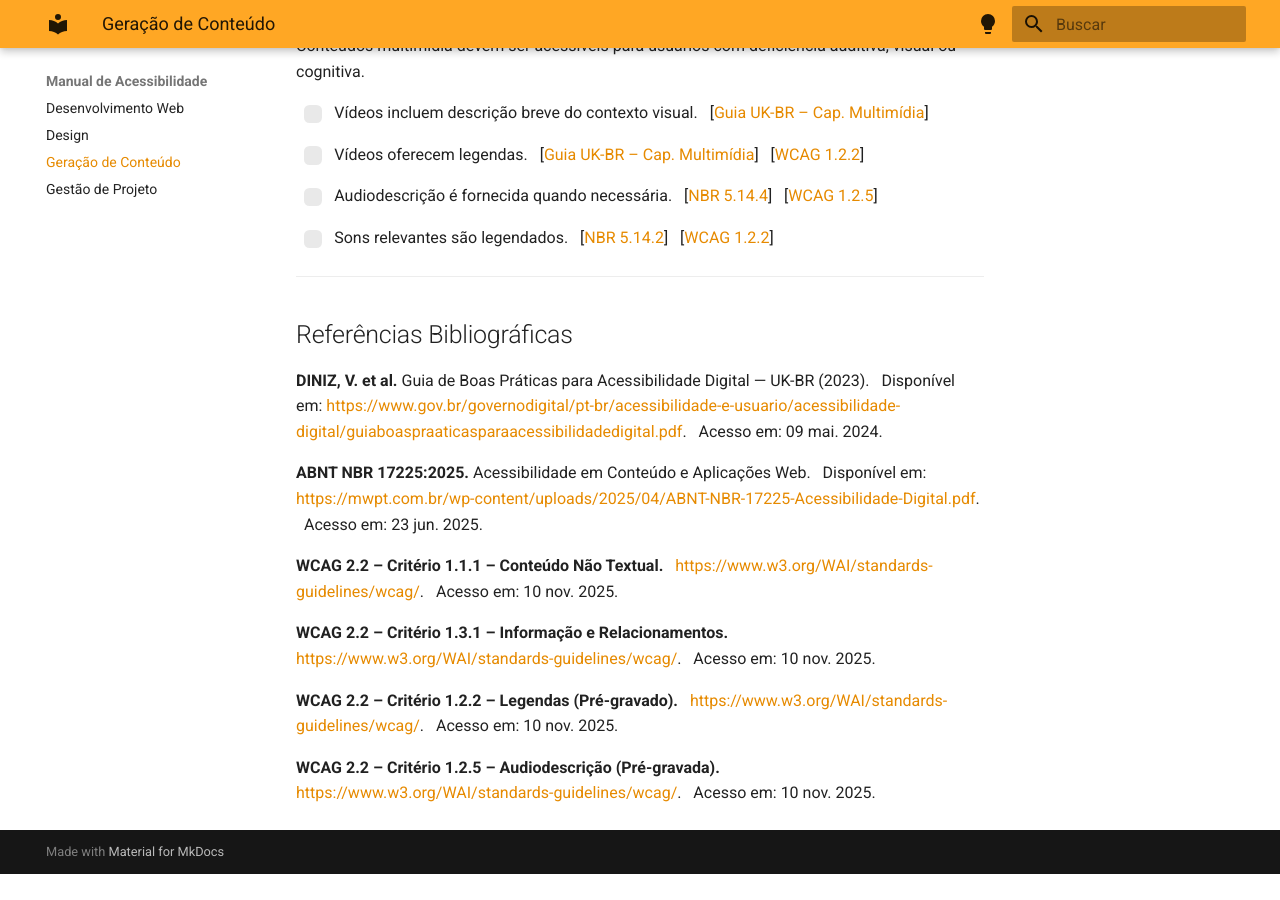
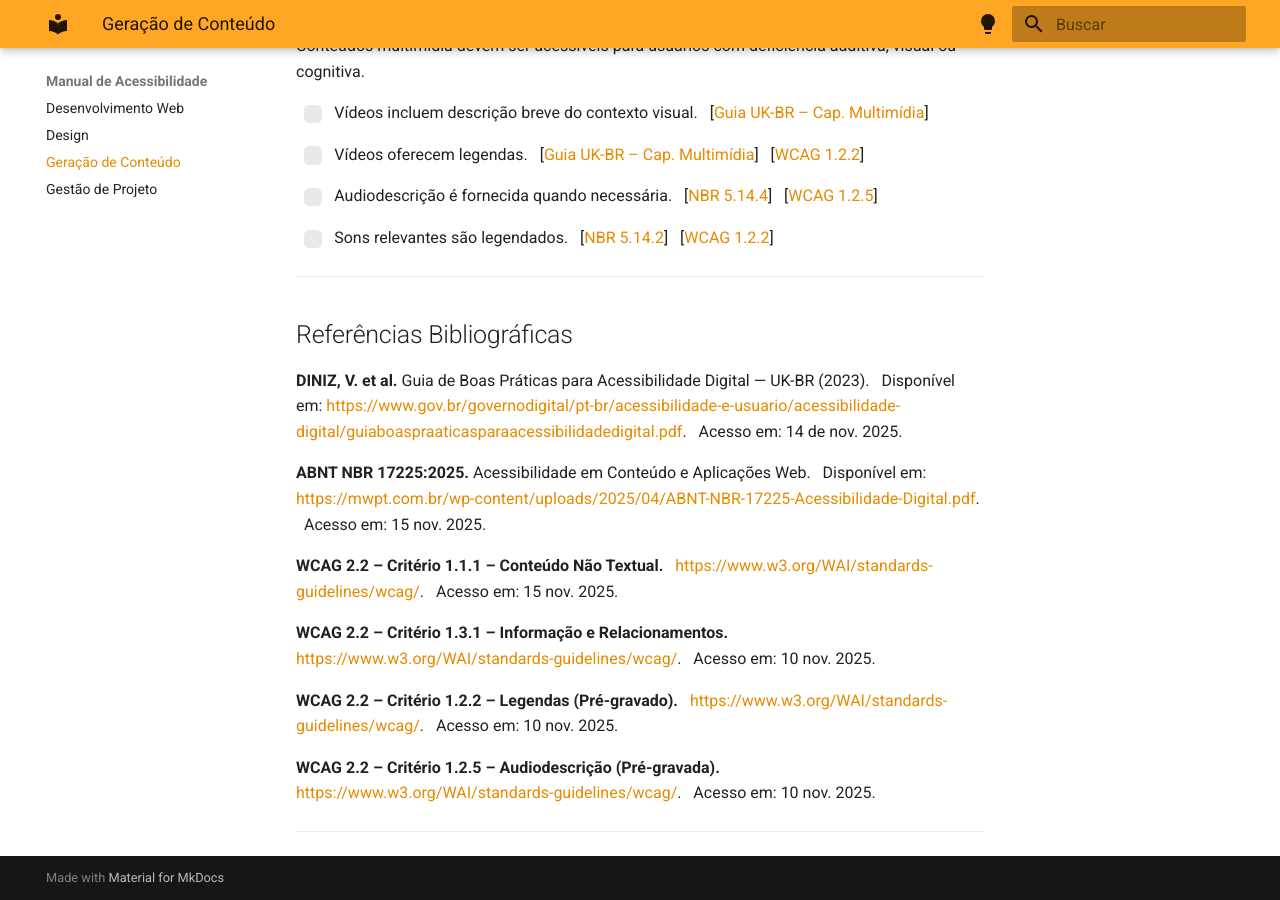
Before and after one commit to UnB-IHC/IHC-2025.2-Grupo6, an MkDocs documentation site: the page built from docs/manual/geracaoCont.md, in a window 1280 px wide and 900 px high, scrolled down 2124 px. Built offline with MkDocs 1.6.1 and Material for MkDocs 9.7.7, drawn with Linux system fonts in a browser that asks for light colours; before the commit the page ends 2998 px from its top, so only the background shows below that.

Commit message:
correçao grafico

```diff
--- a/docs/manual/geracaoCont.md
+++ b/docs/manual/geracaoCont.md
@@ -22,7 +22,16 @@
 <hr>
 
 <h2>Checklist – Geração de Conteúdo Acessível</h2>
-<p>Os critérios abaixo foram elaborados com base no <b>Guia de Boas Práticas UK-BR (2023)</b>, na <b>NBR 17225:2025</b> e nas <b>WCAG 2.2</b>. Cada item está acompanhado de sua respectiva referência.</p>
+
+<p>
+Os critérios abaixo foram elaborados com base no
+<b><a target="_blank" href="https://www.gov.br/governodigital/pt-br/acessibilidade-e-usuario/acessibilidade-digital/guiaboaspraaticasparaacessibilidadedigital.pdf">
+Guia de Boas Práticas UK-BR (2023)</a></b>,
+na <b><a target="_blank" href="https://mwpt.com.br/wp-content/uploads/2025/04/ABNT-NBR-17225-Acessibilidade-Digital.pdf">
+NBR 17225:2025</a></b>
+e nas <b><a target="_blank" href="https://www.w3c.br/traducoes/wcag/wcag22-pt-BR/">
+WCAG 2.2</a></b>. Cada item está acompanhado de sua respectiva referência.
+</p>
 
 <hr>
 
@@ -133,16 +142,16 @@
 <p id="refUK"><b>DINIZ, V. et al.</b> Guia de Boas Práticas para Acessibilidade Digital — UK-BR (2023).
 Disponível em:
 <a target="_blank" href="https://www.gov.br/governodigital/pt-br/acessibilidade-e-usuario/acessibilidade-digital/guiaboaspraaticasparaacessibilidadedigital.pdf">https://www.gov.br/governodigital/pt-br/acessibilidade-e-usuario/acessibilidade-digital/guiaboaspraaticasparaacessibilidadedigital.pdf</a>.
-Acesso em: 09 mai. 2024.</p>
+Acesso em: 14 de nov. 2025.</p>
 
 <p id="refNBR"><b>ABNT NBR 17225:2025.</b> Acessibilidade em Conteúdo e Aplicações Web.
 Disponível em:
 <a target="_blank" href="https://mwpt.com.br/wp-content/uploads/2025/04/ABNT-NBR-17225-Acessibilidade-Digital.pdf">https://mwpt.com.br/wp-content/uploads/2025/04/ABNT-NBR-17225-Acessibilidade-Digital.pdf</a>.
-Acesso em: 23 jun. 2025.</p>
+Acesso em: 15 nov. 2025.</p>
 
 <p id="refWCAGALT"><b>WCAG 2.2 – Critério 1.1.1 – Conteúdo Não Textual.</b>
 <a target="_blank" href="https://www.w3.org/WAI/standards-guidelines/wcag/">https://www.w3.org/WAI/standards-guidelines/wcag/</a>.
-Acesso em: 10 nov. 2025.</p>
+Acesso em: 15 nov. 2025.</p>
 
 <p id="refWCAG1"><b>WCAG 2.2 – Critério 1.3.1 – Informação e Relacionamentos.</b>
 <a target="_blank" href="https://www.w3.org/WAI/standards-guidelines/wcag/">https://www.w3.org/WAI/standards-guidelines/wcag/</a>.
@@ -156,5 +165,6 @@
 <a target="_blank" href="https://www.w3.org/WAI/standards-guidelines/wcag/">https://www.w3.org/WAI/standards-guidelines/wcag/</a>.
 Acesso em: 10 nov. 2025.</p>
 
+<hr>
 
 <script src="js/grafico_p2.js"></script>
```
